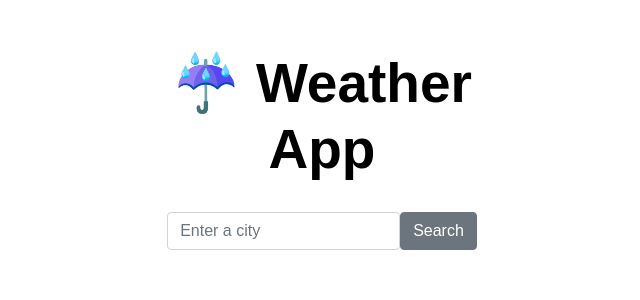
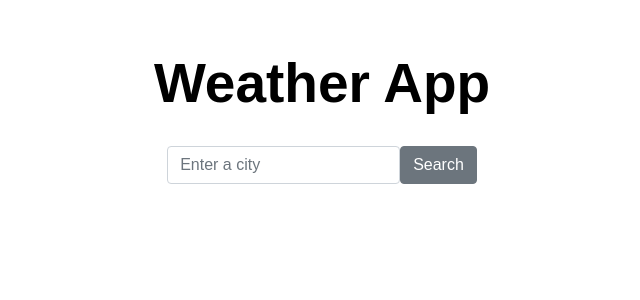
Before and after one commit to sabrina-seitz/highs-and-lows-react, a React (Create React App) app: page / in a window 1280 px wide. Shown: the top 300 px of the page, without its empty margins (318-958 px from the left). Built offline with nearby package versions, Linux system fonts and the light colour scheme.

Commit message:
Troubleshot

```diff
--- a/src/App.css
+++ b/src/App.css
@@ -1,4 +1,4 @@
-#root {
+.container {
   margin: 50px;
   font-family: sans-serif;
   text-align: center;
--- a/src/App.js
+++ b/src/App.js
@@ -2,13 +2,11 @@ import React from "react";
 import SearchEngine from "./SearchEngine";
 import "./App.css";
 
-function App() {
+export default function App() {
   return (
     <div className="container">
-      <h1>☔ Weather App</h1>
+      <h1>Weather App</h1>
       <SearchEngine />
     </div>
   );
 }
-
-export default App;
```
